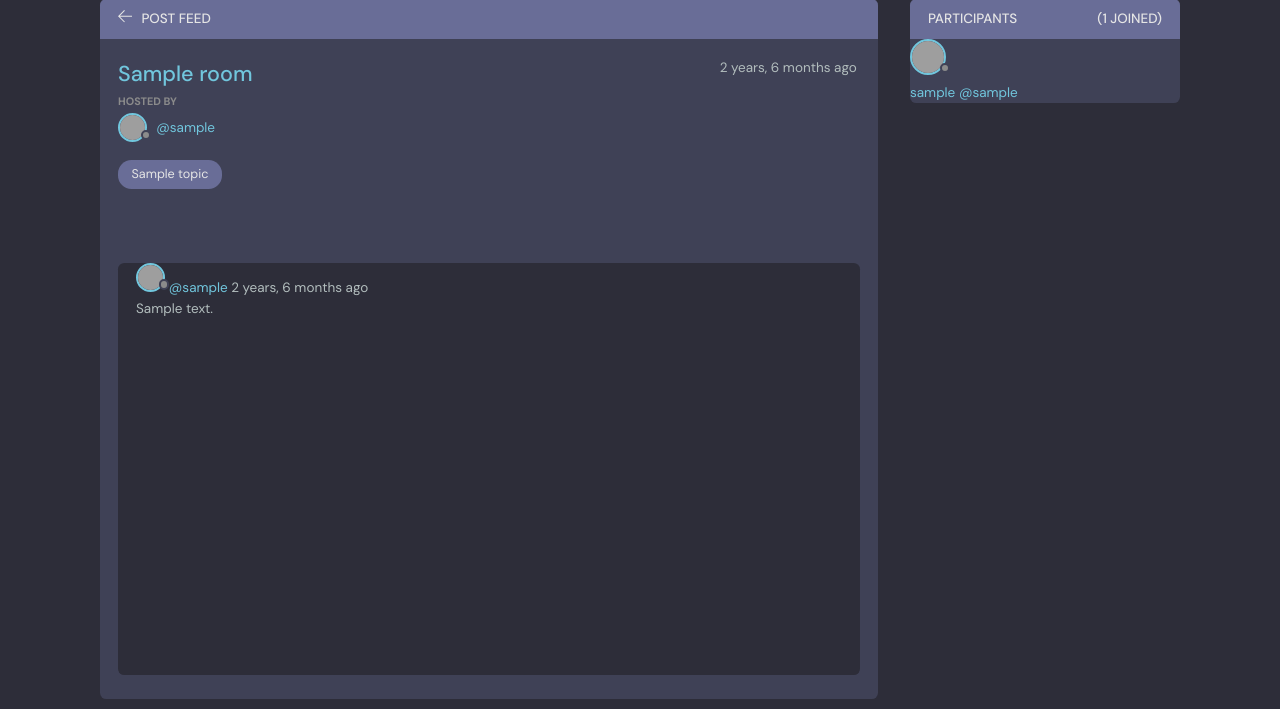
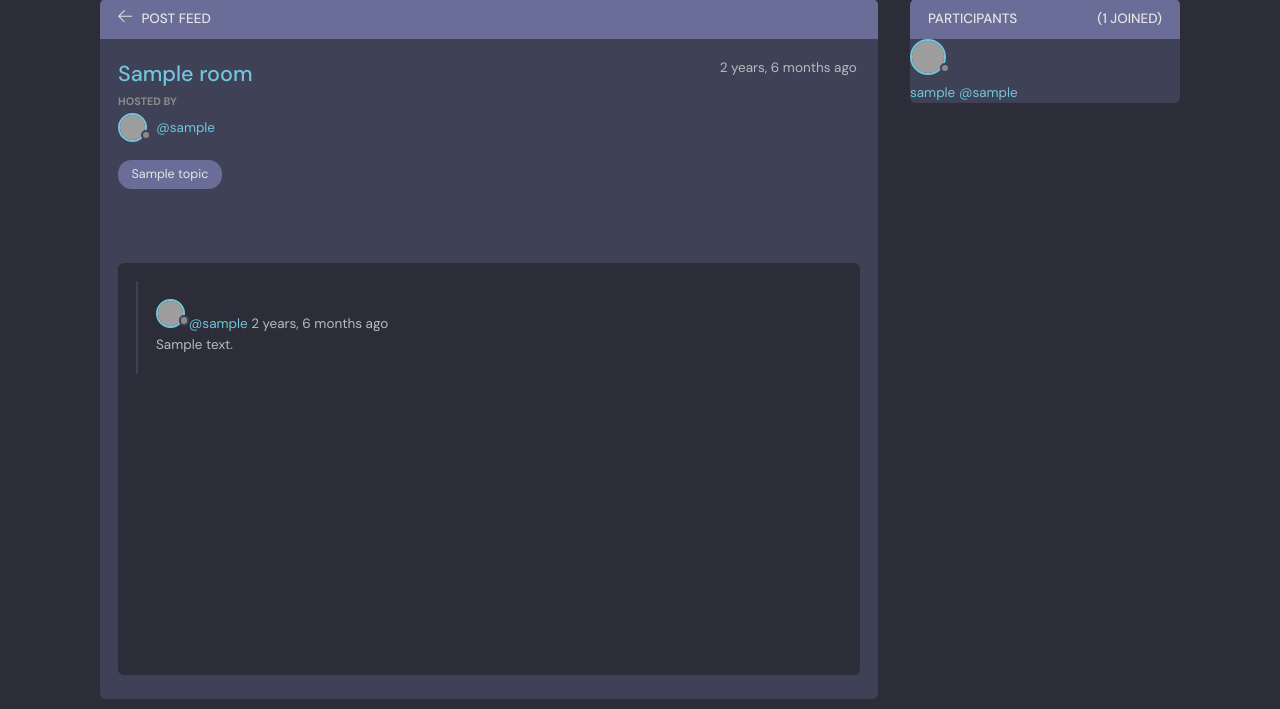
Before and after one commit to JustA3DObject/DevFriends, a Django app: page /room/1/ in a window 1280 px wide. Shown: the part 91-800 px from the top of the page. Run offline with Django 4.2, Linux system fonts and the light colour scheme; tables that the repository leaves empty hold one stand-in row (values such as "Sample post"); grey boxes are pictures that could not be loaded.

Commit message:
Added CSS to threads

```diff
--- a/devfriends/static/css/master.css
+++ b/devfriends/static/css/master.css
@@ -849,3 +849,20 @@ a {
     margin-top: 28vh;
     padding: 0 2rem 4rem 2rem;
 }
+
+.thread {
+    border-left: 2px solid var(--color-dark);
+    padding-left: 1rem;
+    margin: 2rem 0;
+    padding: 2rem;
+}
+
+.thread__top {
+    display: flex;
+    align-items: center;
+    justify-content: space-between;
+}
+
+.thread__top svg {
+    fill: var(--color-dark-light);
+}
```
